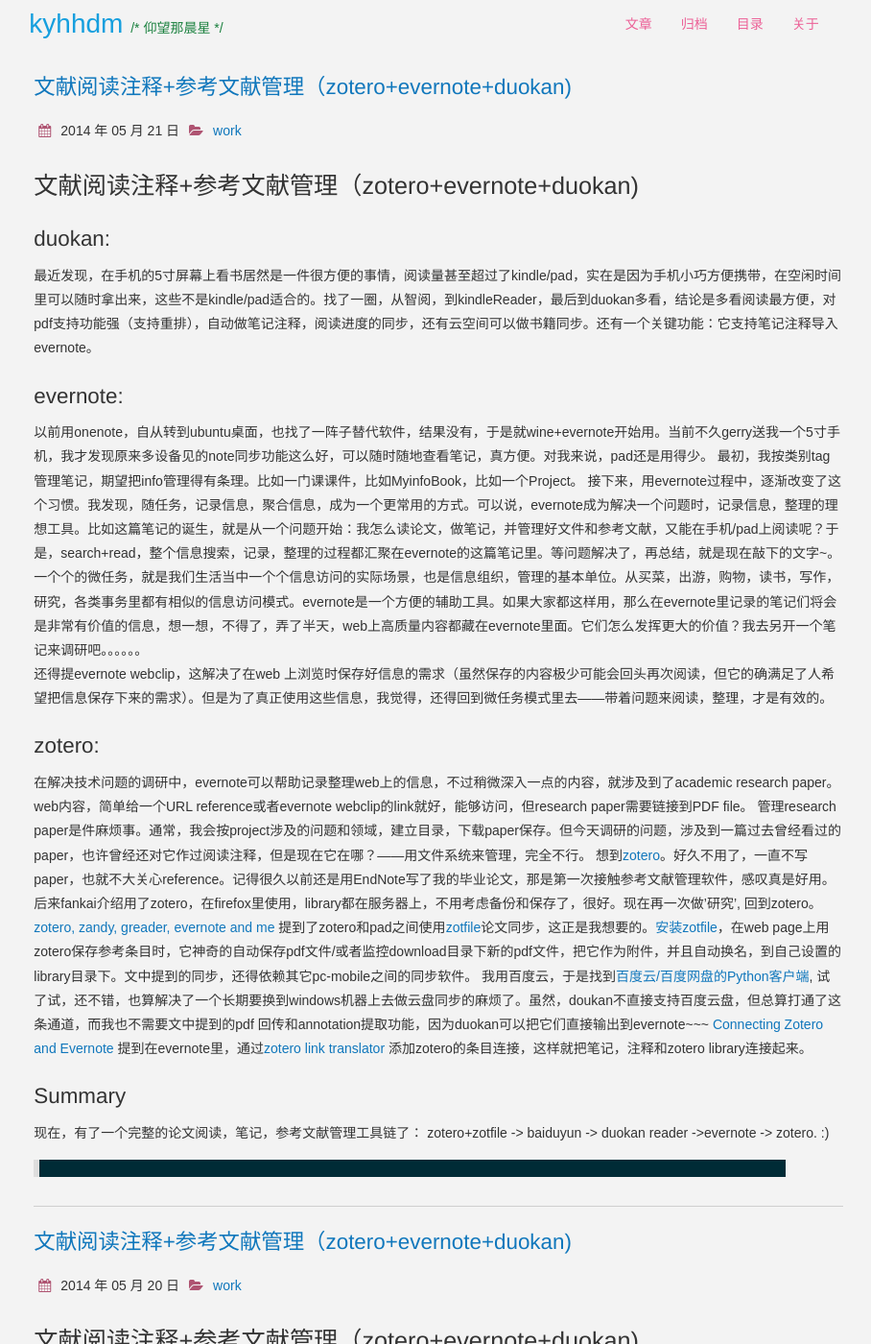
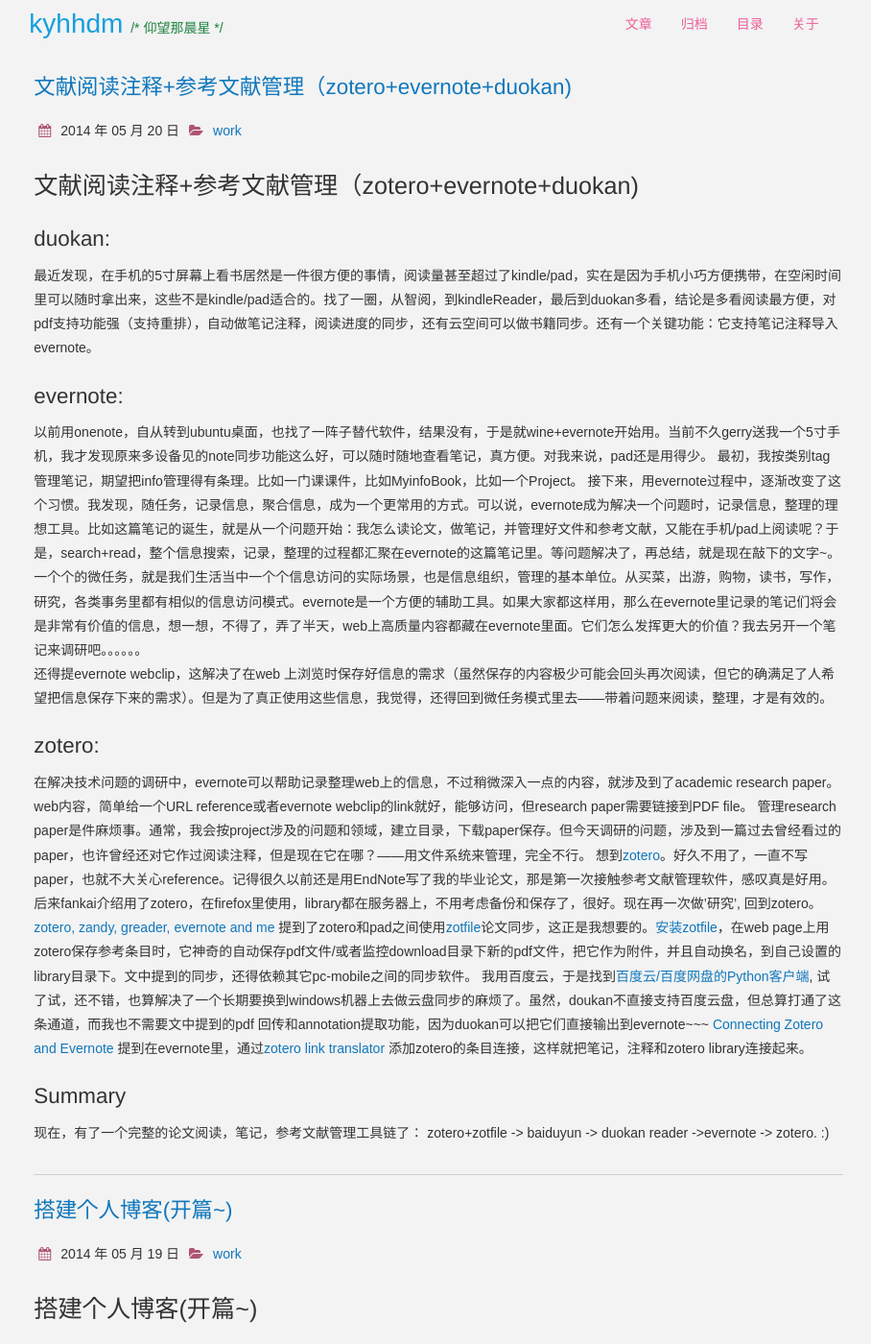
Before and after one commit to kyhhdm/kyhhdm.github.io, a Jekyll site: the page built from index.html, in a window 1280 px wide and 1400 px high. Shown: the whole window at 96% size, without its empty margins (183-1091 px from the left). Built offline with Jekyll 4.4.1, drawn with Linux system fonts in a browser that asks for light colours; nearby versions of some CDN libraries; the list of posts is cut into pages by our own code.

Commit message:
ok, i can write my blog now~

```diff
--- a/_posts/2014-5-21-test.md
+++ /dev/null
@@ -1,44 +0,0 @@
----
-layout: post
-keywords: evernote, zotero, doukan
-description: 文献阅读注释+参考文献管理工具
-title: "文献阅读注释+参考文献管理（zotero+evernote+duokan)"
-categories: [work]
-tags: [reader bibref ]
-group: archive
-icon: file-alt
----
-{% include site/setup %}
-
-
-文献阅读注释+参考文献管理（zotero+evernote+duokan)
-====================================
-
-## duokan:
-最近发现，在手机的5寸屏幕上看书居然是一件很方便的事情，阅读量甚至超过了kindle/pad，实在是因为手机小巧方便携带，在空闲时间里可以随时拿出来，这些不是kindle/pad适合的。找了一圈，从智阅，到kindleReader，最后到duokan多看，结论是多看阅读最方便，对pdf支持功能强（支持重排），自动做笔记注释，阅读进度的同步，还有云空间可以做书籍同步。还有一个关键功能：它支持笔记注释导入evernote。
-
-## evernote:
-以前用onenote，自从转到ubuntu桌面，也找了一阵子替代软件，结果没有，于是就wine+evernote开始用。当前不久gerry送我一个5寸手机，我才发现原来多设备见的note同步功能这么好，可以随时随地查看笔记，真方便。对我来说，pad还是用得少。
-最初，我按类别tag管理笔记，期望把info管理得有条理。比如一门课课件，比如MyinfoBook，比如一个Project。
-接下来，用evernote过程中，逐渐改变了这个习惯。我发现，随任务，记录信息，聚合信息，成为一个更常用的方式。可以说，evernote成为解决一个问题时，记录信息，整理的理想工具。比如这篇笔记的诞生，就是从一个问题开始：我怎么读论文，做笔记，并管理好文件和参考文献，又能在手机/pad上阅读呢？于是，search+read，整个信息搜索，记录，整理的过程都汇聚在evernote的这篇笔记里。等问题解决了，再总结，就是现在敲下的文字~。一个个的微任务，就是我们生活当中一个个信息访问的实际场景，也是信息组织，管理的基本单位。从买菜，出游，购物，读书，写作，研究，各类事务里都有相似的信息访问模式。evernote是一个方便的辅助工具。如果大家都这样用，那么在evernote里记录的笔记们将会是非常有价值的信息，想一想，不得了，弄了半天，web上高质量内容都藏在evernote里面。它们怎么发挥更大的价值？我去另开一个笔记来调研吧。。。。。。
-还得提evernote webclip，这解决了在web 上浏览时保存好信息的需求（虽然保存的内容极少可能会回头再次阅读，但它的确满足了人希望把信息保存下来的需求）。但是为了真正使用这些信息，我觉得，还得回到微任务模式里去——带着问题来阅读，整理，才是有效的。
-
-## zotero:
-在解决技术问题的调研中，evernote可以帮助记录整理web上的信息，不过稍微深入一点的内容，就涉及到了academic research paper。web内容，简单给一个URL reference或者evernote webclip的link就好，能够访问，但research paper需要链接到PDF file。
-管理research paper是件麻烦事。通常，我会按project涉及的问题和领域，建立目录，下载paper保存。但今天调研的问题，涉及到一篇过去曾经看过的paper，也许曾经还对它作过阅读注释，但是现在它在哪？——用文件系统来管理，完全不行。
-想到[zotero][1]。好久不用了，一直不写paper，也就不大关心reference。记得很久以前还是用EndNote写了我的毕业论文，那是第一次接触参考文献管理软件，感叹真是好用。后来fankai介绍用了zotero，在firefox里使用，library都在服务器上，不用考虑备份和保存了，很好。现在再一次做'研究', 回到zotero。
-[zotero, zandy, greader, evernote and me][2] 提到了zotero和pad之间使用[zotfile][3]论文同步，这正是我想要的。[安装zotfile][8]，在web page上用zotero保存参考条目时，它神奇的自动保存pdf文件/或者监控download目录下新的pdf文件，把它作为附件，并且自动换名，到自己设置的library目录下。文中提到的同步，还得依赖其它pc-mobile之间的同步软件。 我用百度云，于是找到[百度云/百度网盘的Python客户端][7], 试了试，还不错，也算解决了一个长期要换到windows机器上去做云盘同步的麻烦了。虽然，doukan不直接支持百度云盘，但总算打通了这条通道，而我也不需要文中提到的pdf 回传和annotation提取功能，因为duokan可以把它们直接输出到evernote~~~
-[Connecting Zotero and Evernote][5] 提到在evernote里，通过[zotero link translator][6] 添加zotero的条目连接，这样就把笔记，注释和zotero library连接起来。
-
-## Summary
-现在，有了一个完整的论文阅读，笔记，参考文献管理工具链了： zotero+zotfile -> baiduyun -> duokan reader ->evernote -> zotero. :)
-
-
->[1]: http://www.zotero.org/ "zotero project"
-[2]: http://home.badc.rl.ac.uk/lawrence/blog/2013/09/11/zotero,_zandy,_greader,_evernote,_and_me "zotero, zandy, greader, evernote and me"
-[3]: http://zotfile.com/ "zotfile"
-[4]: https://play.google.com/store/apps/details?id=com.gimranov.zandy.app&hl=en "zandy"
-[5]: http://blog.cdhq.de/archive/1366       "Connecting Zotero and Evernote"
-[6]: http://code.google.com/p/zotero-trans/ "zotero link translator"
-[7]: https://github.com/houtianze/bypy "Python client for Baidu Yun 百度云/百度网盘的Python客户端"
-[8]: http://www.huangwei.me/blog/2010/02/07/%E5%8E%9F%E5%88%9Bzotero%E7%B3%BB%E5%88%97%E6%95%99%E7%A8%8B%E4%B9%8B%E4%B8%80%E5%9F%BA%E6%9C%AC%E5%8A%9F%E8%83%BD%E5%92%8C%E5%AE%89%E8%A3%85/  "原创zotero系列教程之一基本功能和安装"
```
Also changed, not shown: _posts/2014-5-19-搭建个人博客站点.md (+7 -3 lines).
